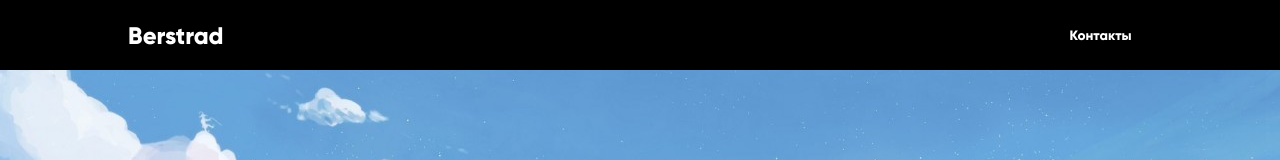
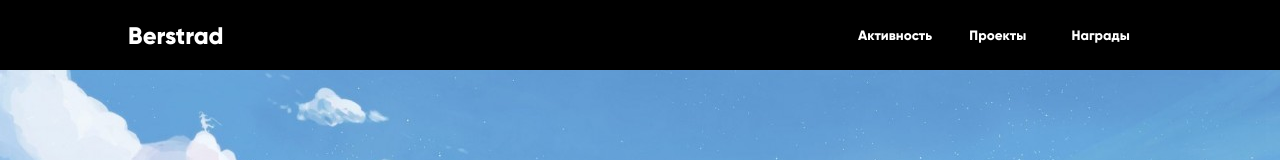
Before and after one commit to Berstrad/Berstrad.github.io, a plain HTML site: page index.html in a window 1280 px wide. Shown: the top 160 px of the page. Drawn offline with Linux system fonts and the light colour scheme.

Commit message:
Update index.html

```diff
--- a/index.html
+++ b/index.html
@@ -20,8 +20,9 @@
 				<i class="fa fa-bars font_color menu_btn" style="font-size: 30px;"></i>
 			</label>
 			<ul>
-
-				<li class="nav-item font_family"><a href="#">Контакты</a></li>
+				<li class="nav-item font_family"><a href="#">Активность</a></li>
+				<li class="nav-item font_family"><a href="#">Проекты</a></li>
+				<li class="nav-item font_family"><a href="#">Награды</a></li>
 			</ul>
 		</nav>
 	</header>
```
